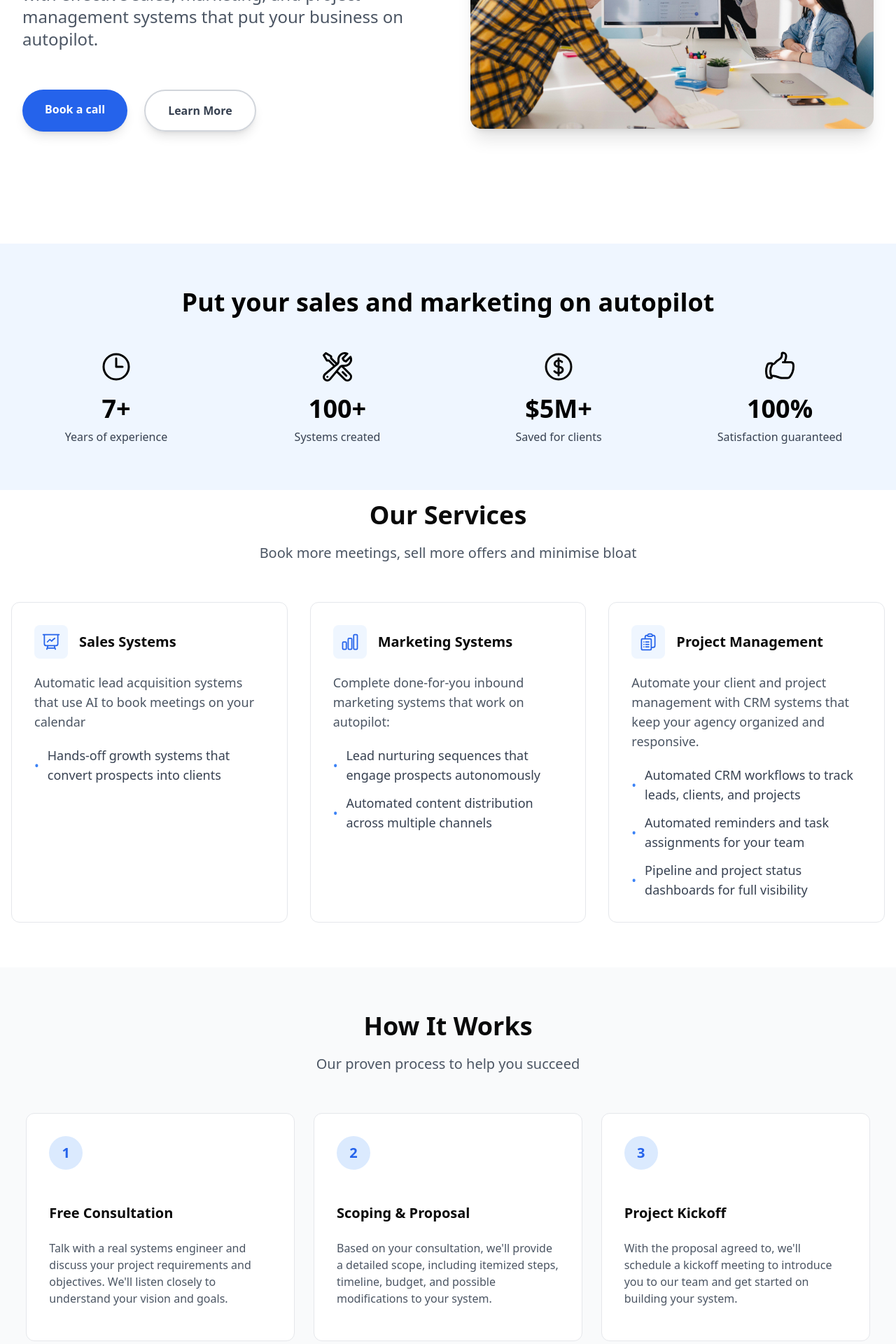
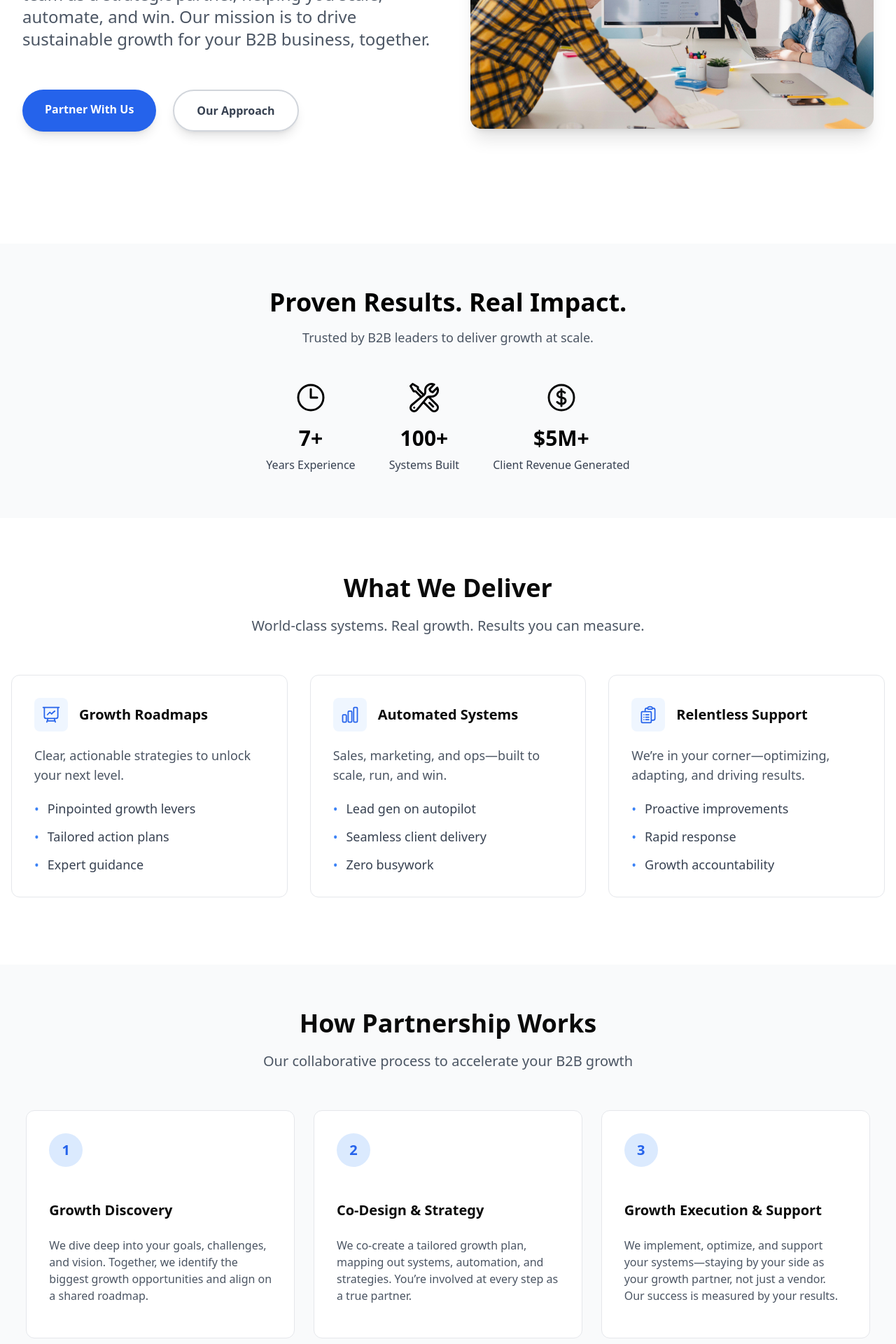
Before and after one commit to rehmmann/optivous, a Next.js app: page / in a window 1280 px wide. Shown: the part 440-2360 px from the top of the page at 70% size. Built offline with nearby package versions, Linux system fonts and the light colour scheme.

Commit message:
Update to growth partner

```diff
--- a/src/app/page.tsx
+++ b/src/app/page.tsx
@@ -4,12 +4,11 @@ import Navbar from "@/components/Navbar";
 import Footer from "@/components/Footer";
 import ContactExperts from "@/components/ContactExperts";
 import FAQ from "@/components/FAQ";
-import CaseStudies from "@/components/CaseStudies";
+
 import {
   ClockIcon,
   WrenchScrewdriverIcon,
   CurrencyDollarIcon,
-  HandThumbUpIcon,
 } from "@heroicons/react/24/outline";
 
 export default function Home() {
@@ -22,30 +21,29 @@ export default function Home() {
           <div className="flex flex-col lg:flex-row items-center lg:items-start gap-12">
             <div className="flex-1 text-center lg:text-left">
               <h1 className="text-5xl sm:text-6xl lg:text-5xl font-bold tracking-tight">
-                <span className="block text-gray-900">
-                  We build sales systems
-                </span>
+                <span className="block text-gray-900">Your Growth Partner</span>
                 <span className="block text-blue-600 mt-4">
-                  for digital agencies
+                  for B2B Leaders
                 </span>
               </h1>
               <p className="mt-8 text-xl sm:text-2xl text-gray-600 max-w-3xl mx-auto lg:mx-0 leading-relaxed">
-                Our team helps digital agencies automate growth with effective
-                sales, marketing, and project management systems that put your
-                business on autopilot.
+                We don’t just build systems—we embed with your team as a
+                strategic partner, helping you scale, automate, and win. Our
+                mission is to drive sustainable growth for your B2B business,
+                together.
               </p>
               <div className="mt-14 flex gap-6 justify-center lg:justify-start">
                 <a
                   href="/book"
                   className="rounded-full bg-blue-600 px-8 py-4 text-base font-semibold text-white shadow-lg hover:bg-blue-500 transition-colors"
                 >
-                  Book a call
+                  Partner With Us
                 </a>
                 <a
                   href="#services"
                   className="rounded-full border-2 border-gray-300 px-8 py-4 text-base font-semibold text-gray-700 shadow-lg hover:bg-gray-50 transition-colors"
                 >
-                  Learn More
+                  Our Approach
                 </a>
               </div>
             </div>
@@ -65,42 +63,39 @@ export default function Home() {
         </div>
 
         {/* Metrics Section */}
-        <div className="bg-blue-50 py-16">
+        <div className="bg-gray-50 py-16">
           <div className="max-w-7xl mx-auto px-4 sm:px-6 lg:px-8">
             <div className="text-center mb-12">
               <h2 className="text-4xl font-bold mb-4 text-black">
-                Put your sales and marketing on autopilot
+                Proven Results. Real Impact.
               </h2>
+              <p className="text-lg text-gray-600">
+                Trusted by B2B leaders to deliver growth at scale.
+              </p>
             </div>
-            <div className="grid grid-cols-2 md:grid-cols-4 gap-12 text-center">
+            <div className="flex flex-wrap justify-center gap-12 text-center">
               <div className="flex flex-col items-center">
                 <div className="flex justify-center mb-4">
                   <ClockIcon className="h-12 w-12 text-black" />
                 </div>
-                <p className="text-black font-bold text-4xl mb-2">7+</p>
-                <p className="text-gray-700">Years of experience</p>
+                <p className="text-black font-bold text-3xl mb-2">7+</p>
+                <p className="text-gray-700">Years Experience</p>
               </div>
               <div className="flex flex-col items-center">
                 <div className="flex justify-center mb-4">
                   <WrenchScrewdriverIcon className="h-12 w-12 text-black" />
                 </div>
-                <p className="text-black font-bold text-4xl mb-2">100+</p>
-                <p className="text-gray-700">Systems created</p>
+                <p className="text-black font-bold text-3xl mb-2">100+</p>
+                <p className="text-gray-700">Systems Built</p>
               </div>
               <div className="flex flex-col items-center">
                 <div className="flex justify-center mb-4">
                   <CurrencyDollarIcon className="h-12 w-12 text-blue-00" />
                 </div>
-                <p className="text-black font-bold text-4xl mb-2">$5M+</p>
-                <p className="text-gray-700">Saved for clients</p>
+                <p className="text-black font-bold text-3xl mb-2">$5M+</p>
+                <p className="text-gray-700">Client Revenue Generated</p>
               </div>
-              <div className="flex flex-col items-center">
-                <div className="flex justify-center mb-4">
-                  <HandThumbUpIcon className="h-12 w-12 text-black" />
-                </div>
-                <p className="text-black font-bold text-4xl mb-2">100%</p>
-                <p className="text-gray-700">Satisfaction guaranteed</p>
-              </div>
+              {/* Satisfaction guarantee commented out intentionally */}
             </div>
           </div>
         </div>
@@ -113,9 +108,9 @@ export default function Home() {
         <div id="how-it-works" className="bg-gray-50 py-16">
           <div className="max-w-7xl mx-auto px-4 sm:px-6 lg:px-8">
             <div className="text-center mb-14">
-              <h2 className="text-4xl font-bold mb-5">How It Works</h2>
+              <h2 className="text-4xl font-bold mb-5">How Partnership Works</h2>
               <p className="text-xl text-gray-600 max-w-3xl mx-auto">
-                Our proven process to help you succeed
+                Our collaborative process to accelerate your B2B growth
               </p>
             </div>
 
@@ -126,13 +121,13 @@ export default function Home() {
                     1
                   </div>
                   <h3 className="text-xl font-semibold mt-6">
-                    Free Consultation
+                    Growth Discovery
                   </h3>
                 </div>
                 <p className="text-gray-600 break-words">
-                  Talk with a real systems engineer and discuss your project
-                  requirements and objectives. We&apos;ll listen closely to
-                  understand your vision and goals.
+                  We dive deep into your goals, challenges, and vision.
+                  Together, we identify the biggest growth opportunities and
+                  align on a shared roadmap.
                 </p>
               </div>
 
@@ -142,13 +137,13 @@ export default function Home() {
                     2
                   </div>
                   <h3 className="text-xl font-semibold mt-6">
-                    Scoping & Proposal
+                    Co-Design & Strategy
                   </h3>
                 </div>
                 <p className="text-gray-600 break-words">
-                  Based on your consultation, we&apos;ll provide a detailed
-                  scope, including itemized steps, timeline, budget, and
-                  possible modifications to your system.
+                  We co-create a tailored growth plan, mapping out systems,
+                  automation, and strategies. You’re involved at every step as a
+                  true partner.
                 </p>
               </div>
 
@@ -158,13 +153,13 @@ export default function Home() {
                     3
                   </div>
                   <h3 className="text-xl font-semibold mt-6">
-                    Project Kickoff
+                    Growth Execution & Support
                   </h3>
                 </div>
                 <p className="text-gray-600 break-words">
-                  With the proposal agreed to, we&apos;ll schedule a kickoff
-                  meeting to introduce you to our team and get started on
-                  building your system.
+                  We implement, optimize, and support your systems—staying by
+                  your side as your growth partner, not just a vendor. Our
+                  success is measured by your results.
                 </p>
               </div>
             </div>
@@ -174,13 +169,13 @@ export default function Home() {
                 href="#contact"
                 className="rounded-full bg-blue-600 px-8 py-4 text-base font-semibold text-white shadow-lg hover:bg-blue-500 transition-colors inline-block"
               >
-                Let&apos;s Chat
+                Start Your Growth Journey
               </a>
             </div>
           </div>
         </div>
 
-        <CaseStudies />
+        {/* <CaseStudies /> */}
 
         <div id="faq">
           <FAQ />
--- a/src/components/ServicesOverview.tsx
+++ b/src/components/ServicesOverview.tsx
@@ -39,51 +39,78 @@ const ServiceCard = ({
 };
 
 export default function ServicesOverview() {
-  const services = [
-    {
-      title: "Sales Systems",
-      description:
-        "Automatic lead acquisition systems that use AI to book meetings on your calendar",
-      benefits: [
-        "Hands-off growth systems that convert prospects into clients",
-      ],
-      icon: <PresentationChartLineIcon className="w-7 h-7 text-blue-600" />,
-    },
-    {
-      title: "Marketing Systems",
-      description:
-        "Complete done-for-you inbound marketing systems that work on autopilot:",
-      benefits: [
-        "Lead nurturing sequences that engage prospects autonomously",
-        "Automated content distribution across multiple channels",
-      ],
-      icon: <ChartBarIcon className="w-7 h-7 text-blue-600" />,
-    },
-    {
-      title: "Project Management",
-      description:
-        "Automate your client and project management with CRM systems that keep your agency organized and responsive.",
-      benefits: [
-        "Automated CRM workflows to track leads, clients, and projects",
-        "Automated reminders and task assignments for your team",
-        "Pipeline and project status dashboards for full visibility",
-      ],
-      icon: <ClipboardDocumentListIcon className="w-7 h-7 text-blue-600" />,
-    },
-  ];
+  // const services = [
+  //   {
+  //     title: "Sales Systems",
+  //     description:
+  //       "Automatic lead acquisition systems that use AI to book meetings on your calendar",
+  //     benefits: [
+  //       "Hands-off growth systems that convert prospects into clients",
+  //     ],
+  //     icon: <PresentationChartLineIcon className="w-7 h-7 text-blue-600" />,
+  //   },
+  //   {
+  //     title: "Marketing Systems",
+  //     description:
+  //       "Complete done-for-you inbound marketing systems that work on autopilot:",
+  //     benefits: [
+  //       "Lead nurturing sequences that engage prospects autonomously",
+  //       "Automated content distribution across multiple channels",
+  //     ],
+  //     icon: <ChartBarIcon className="w-7 h-7 text-blue-600" />,
+  //   },
+  //   {
+  //     title: "Project Management",
+  //     description:
+  //       "Automate your client and project management with CRM systems that keep your agency organized and responsive.",
+  //     benefits: [
+  //       "Automated CRM workflows to track leads, clients, and projects",
+  //       "Automated reminders and task assignments for your team",
+  //       "Pipeline and project status dashboards for full visibility",
+  //     ],
+  //     icon: <ClipboardDocumentListIcon className="w-7 h-7 text-blue-600" />,
+  //   },
+  // ];
 
   return (
-    <section className="pt-4 pb-16 px-4 max-w-7xl mx-auto">
+    <section className="pt-20 pb-24 px-4 max-w-7xl mx-auto">
       <div className="text-center mb-14">
-        <h2 className="text-4xl font-bold mb-5">Our Services</h2>
+        <h2 className="text-4xl font-bold mb-5">What We Deliver</h2>
         <p className="text-xl text-gray-600 max-w-3xl mx-auto">
-          Book more meetings, sell more offers and minimise bloat
+          World-class systems. Real growth. Results you can measure.
         </p>
       </div>
       <div className="grid md:grid-cols-2 lg:grid-cols-3 gap-8">
-        {services.map((service, index) => (
-          <ServiceCard key={index} {...service} />
-        ))}
+        <ServiceCard
+          title="Growth Roadmaps"
+          description="Clear, actionable strategies to unlock your next level."
+          benefits={[
+            "Pinpointed growth levers",
+            "Tailored action plans",
+            "Expert guidance",
+          ]}
+          icon={<PresentationChartLineIcon className="w-7 h-7 text-blue-600" />}
+        />
+        <ServiceCard
+          title="Automated Systems"
+          description="Sales, marketing, and ops—built to scale, run, and win."
+          benefits={[
+            "Lead gen on autopilot",
+            "Seamless client delivery",
+            "Zero busywork",
+          ]}
+          icon={<ChartBarIcon className="w-7 h-7 text-blue-600" />}
+        />
+        <ServiceCard
+          title="Relentless Support"
+          description="We’re in your corner—optimizing, adapting, and driving results."
+          benefits={[
+            "Proactive improvements",
+            "Rapid response",
+            "Growth accountability",
+          ]}
+          icon={<ClipboardDocumentListIcon className="w-7 h-7 text-blue-600" />}
+        />
       </div>
     </section>
   );
```
